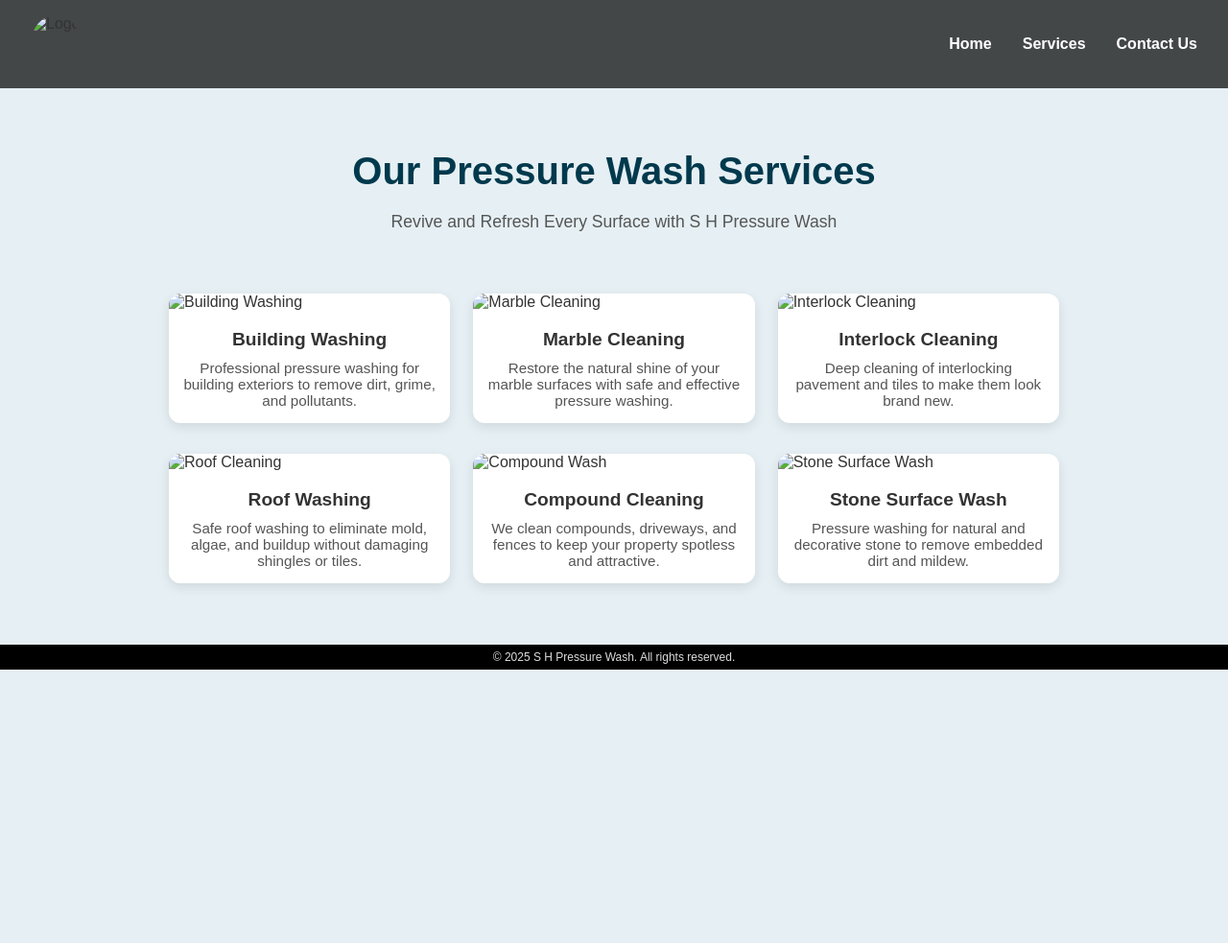
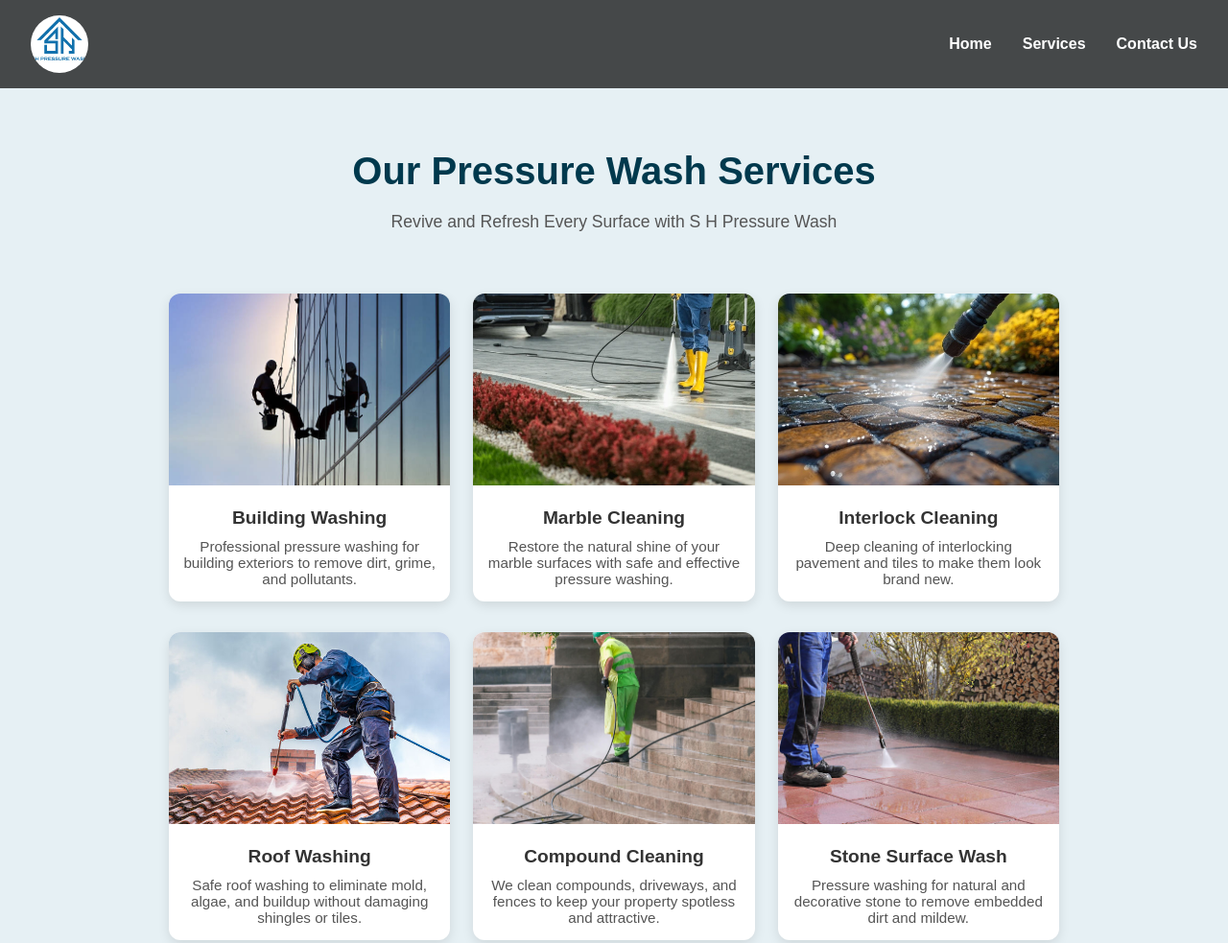
Before and after one commit to Shaheed-Afreed/SH-Pressure-, a plain HTML site: page service.html in a window 1280 px wide. Shown: the top 983 px of the page at 96% size. Before the commit the page ends 800 px from the top, so only its background shows below. Drawn offline with Linux system fonts and the light colour scheme; the site is published under a folder, as on GitHub Pages, so addresses that start at the root find nothing.

Commit message:
Code Changes

```diff
--- a/service.html
+++ b/service.html
@@ -4,7 +4,7 @@
   <meta charset="UTF-8" />
   <title>S H Pressure Wash</title>
   <meta name="viewport" content="width=device-width, initial-scale=1.0" />
-  <link rel="icon" type="image/png" href="/sh_logo.jpeg" />
+  <link rel="icon" type="image/png" href="./sh_logo.jpeg" />
   <style>
     * {
       margin: 0;
@@ -170,7 +170,7 @@ footer {
   <!-- Navigation -->
   <nav>
     <div class="nav_div">
-      <img src="/sh_logo.jpeg" alt="Logo">
+      <img src="./sh_logo.jpeg" alt="Logo">
       <div class="nav-link">
         <ul>
           <li><a href="./index.html">Home</a></li>
@@ -190,37 +190,37 @@ footer {
   <!-- Services -->
   <section class="services-section">
     <div class="service-card">
-      <img src="/building.jpg" alt="Building Washing">
+      <img src="./building.jpg" alt="Building Washing">
       <h3>Building Washing</h3>
       <p>Professional pressure washing for building exteriors to remove dirt, grime, and pollutants.</p>
     </div>
 
     <div class="service-card">
-      <img src="/marble.webp" alt="Marble Cleaning">
+      <img src="./marble.webp" alt="Marble Cleaning">
       <h3>Marble Cleaning</h3>
       <p>Restore the natural shine of your marble surfaces with safe and effective pressure washing.</p>
     </div>
 
     <div class="service-card">
-      <img src="/hero4.jpeg" alt="Interlock Cleaning">
+      <img src="./hero4.jpeg" alt="Interlock Cleaning">
       <h3>Interlock Cleaning</h3>
       <p>Deep cleaning of interlocking pavement and tiles to make them look brand new.</p>
     </div>
 
     <div class="service-card">
-      <img src="../roof.jpg" alt="Roof Cleaning">
+      <img src="./roof.jpg" alt="Roof Cleaning">
       <h3>Roof Washing</h3>
       <p>Safe roof washing to eliminate mold, algae, and buildup without damaging shingles or tiles.</p>
     </div>
 
     <div class="service-card">
-      <img src="/compund.jpg" alt="Compound Wash">
+      <img src="./compund.jpg" alt="Compound Wash">
       <h3>Compound Cleaning</h3>
       <p>We clean compounds, driveways, and fences to keep your property spotless and attractive.</p>
     </div>
 
     <div class="service-card">
-      <img src="/stone.jpg" alt="Stone Surface Wash">
+      <img src="./stone.jpg" alt="Stone Surface Wash">
       <h3>Stone Surface Wash</h3>
       <p>Pressure washing for natural and decorative stone to remove embedded dirt and mildew.</p>
     </div>
```
Also changed, not shown: contact.html (+2 -2 lines), index.html (+5 -5 lines).
